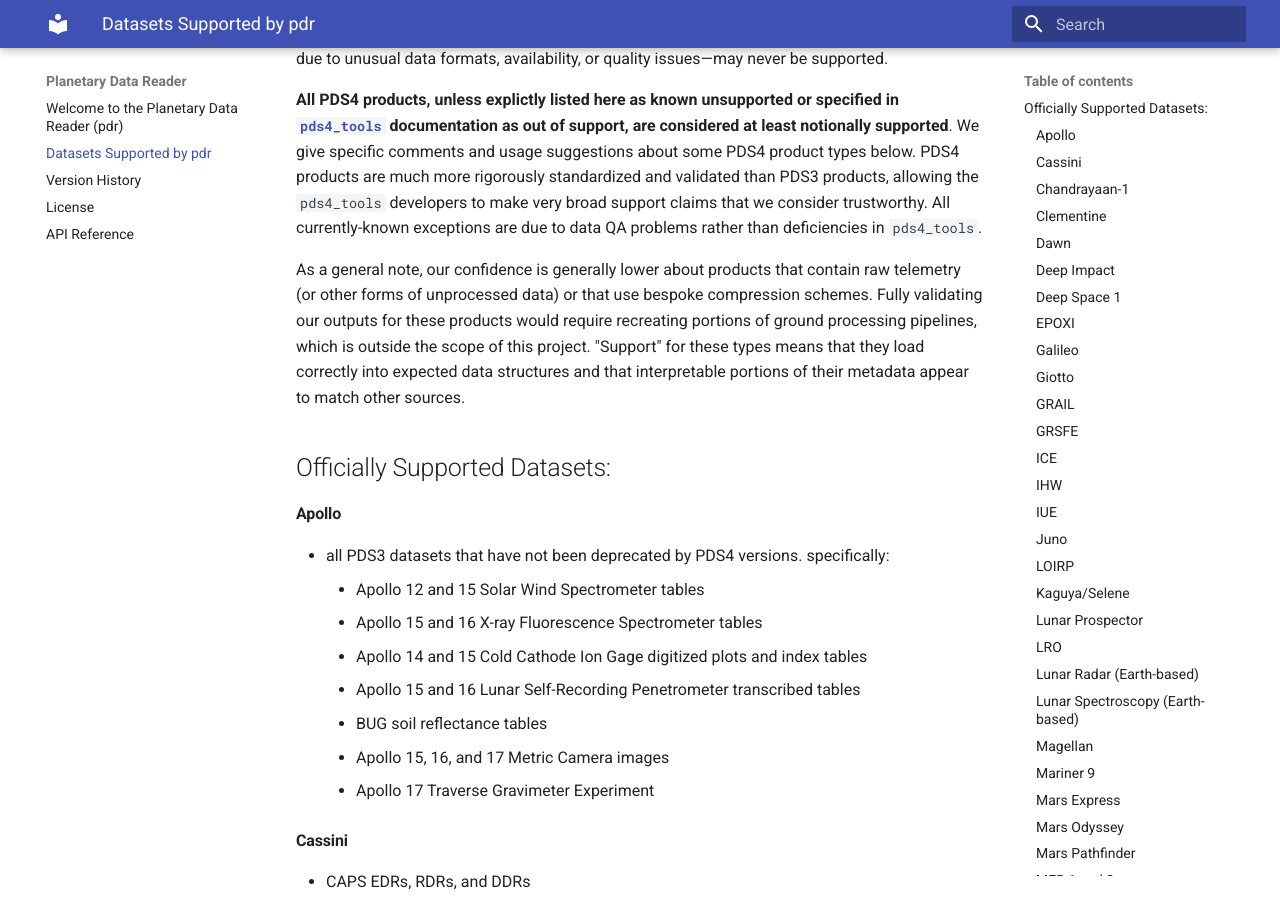
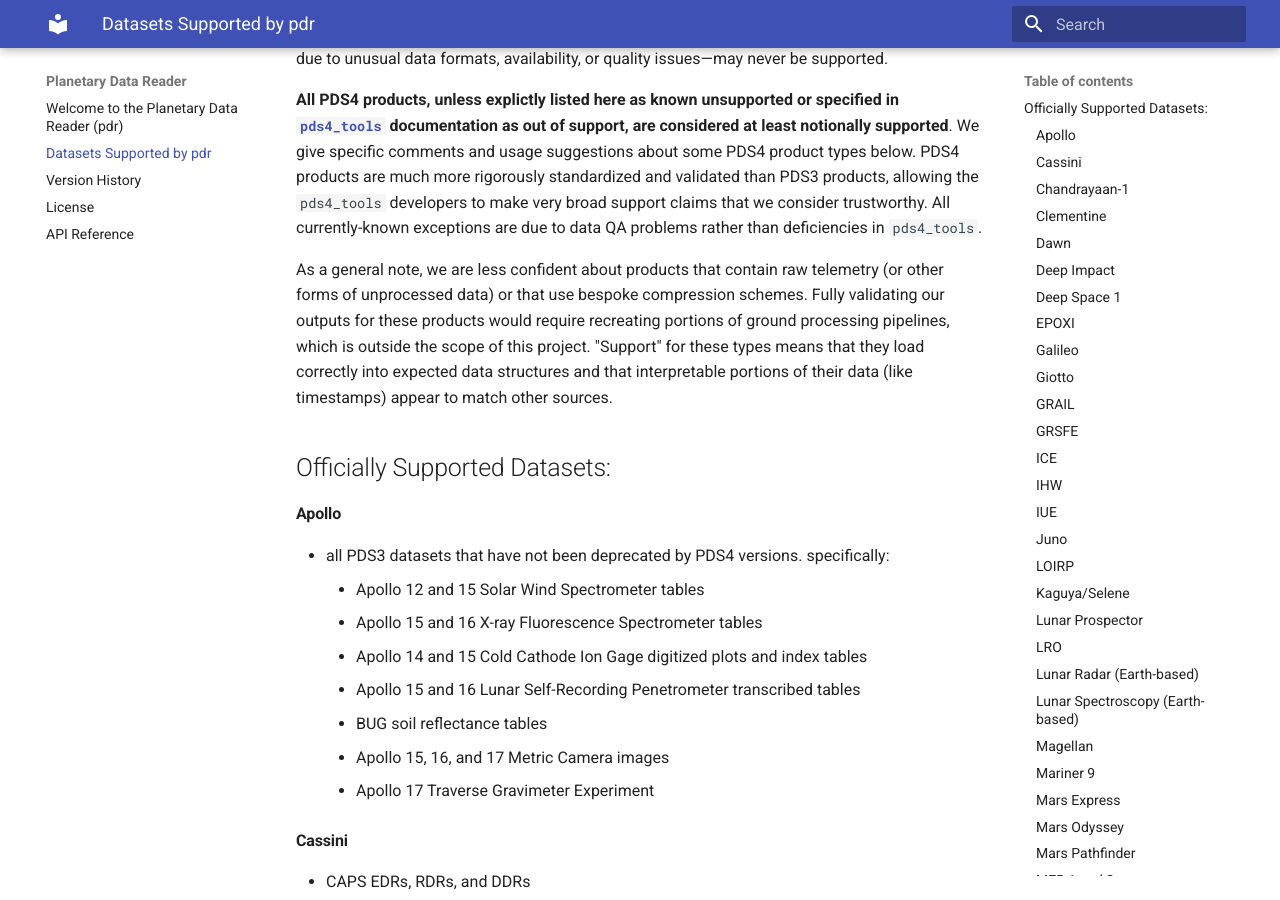
Before and after one commit to MillionConcepts/pdr, an MkDocs documentation site: the page built from docs/supported_datasets.md, in a window 1280 px wide and 900 px high, scrolled down 505 px. Built offline with MkDocs 1.6.1 and Material for MkDocs 9.7.7, drawn with Linux system fonts in a browser that asks for light colours.

Commit message:
clarify a couple things

```diff
--- a/docs/supported_datasets.md
+++ b/docs/supported_datasets.md
@@ -31,13 +31,13 @@ products, allowing the `pds4_tools` developers to make very broad support
 claims that we consider trustworthy. All currently-known exceptions are due
 to data QA problems rather than deficiencies in `pds4_tools`.
 
-As a general note, our confidence is generally lower about products that
-contain raw telemetry (or other forms of unprocessed data) or that use
-bespoke compression schemes. Fully validating our outputs for these products
-would require recreating portions of ground processing pipelines, which is
-outside the scope of this project. "Support" for these types means that they
-load correctly into expected data structures and that interpretable portions
-of their metadata appear to match other sources.
+As a general note, we are less confident about products that contain raw
+telemetry (or other forms of unprocessed data) or that use bespoke compression
+schemes. Fully validating our outputs for these products would require
+recreating portions of ground processing pipelines, which is outside the scope
+of this project. "Support" for these types means that they load correctly into
+expected data structures and that interpretable portions of their data
+(like timestamps) appear to match other sources.
 
 
 ## Officially Supported Datasets:
```
